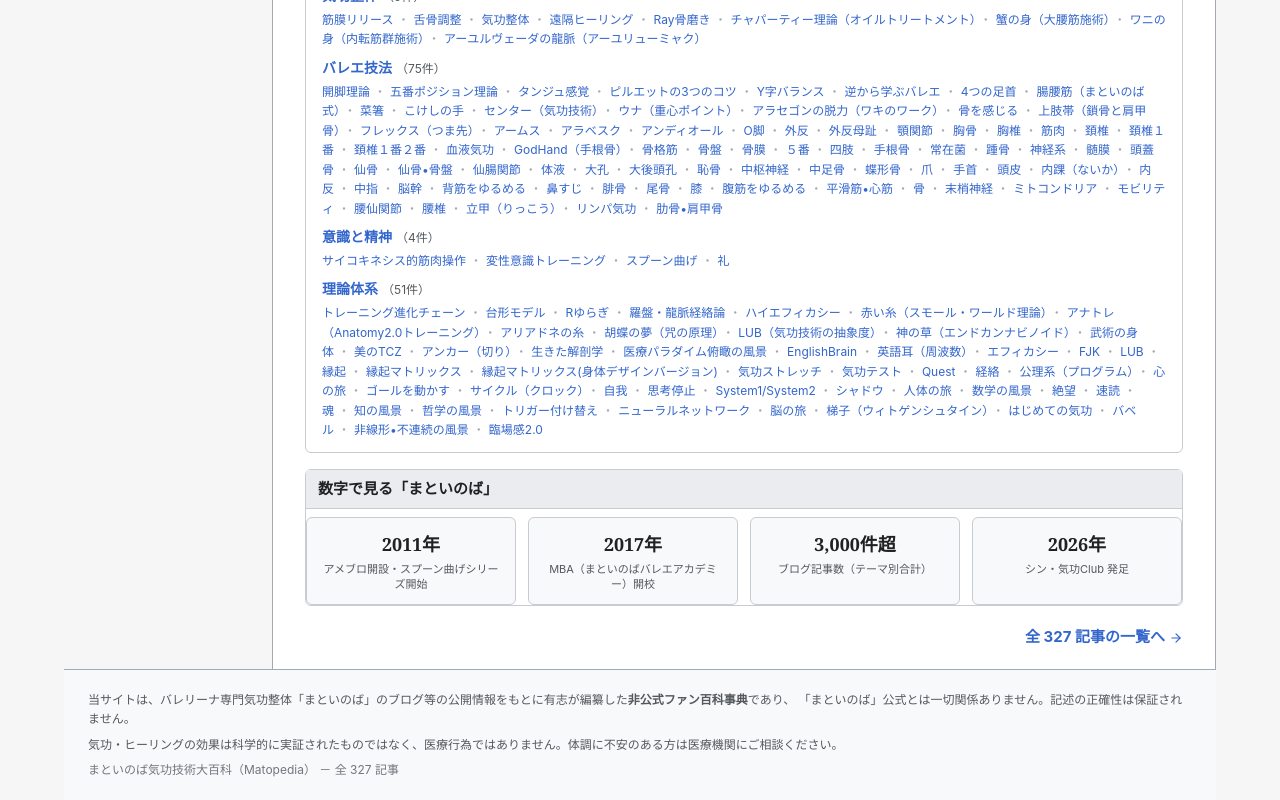
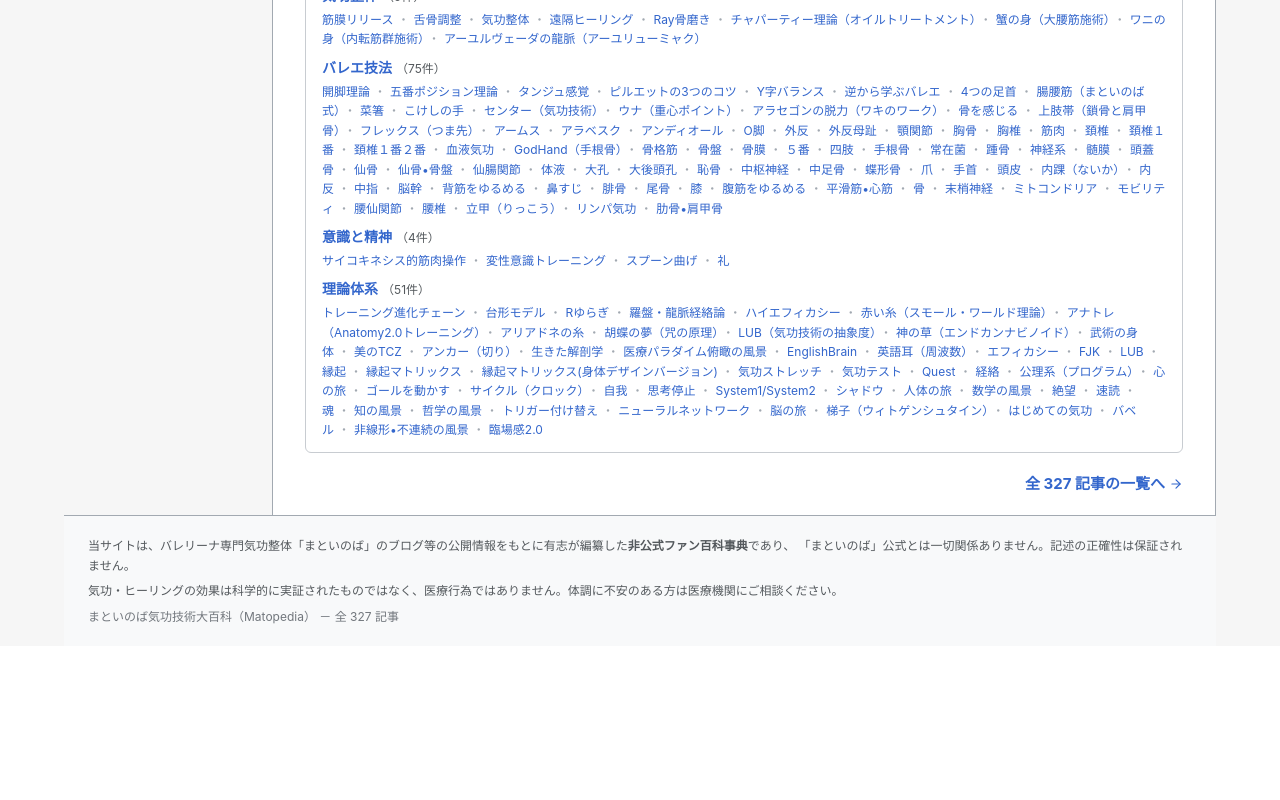
Before and after one commit to Shunya0421/matopedia, a React (Vite) app: page / in a window 1280 px wide. Shown: the part 858-1658 px from the top of the page. After the commit the page ends 1504 px from the top, so only its background shows below. Built offline with nearby package versions, Linux system fonts and the light colour scheme; what @trpc/react-query would draw is missing.

Commit message:
polish: メインページの「数字で見るまといのば」欄を削除
ユーザー要望により、統計サマリーのセクションを撤去。

```diff
--- a/src/pages/MainPage.tsx
+++ b/src/pages/MainPage.tsx
@@ -45,24 +45,6 @@ export default function MainPage() {
         </ul>
       </section>
 
-      {/* 数字で見る */}
-      <section className="wiki-portal mt-4">
-        <h2 className="wiki-portal-title">数字で見る「まといのば」</h2>
-        <div className="grid grid-cols-2 md:grid-cols-4 gap-3 mt-2">
-          {[
-            { n: '2011年', d: 'アメブロ開設・スプーン曲げシリーズ開始' },
-            { n: '2017年', d: 'MBA（まといのばバレエアカデミー）開校' },
-            { n: '3,000件超', d: 'ブログ記事数（テーマ別合計）' },
-            { n: '2026年', d: 'シン・気功Club 発足' },
-          ].map((s) => (
-            <div key={s.n} className="wiki-stat">
-              <div className="wiki-stat-n">{s.n}</div>
-              <div className="wiki-stat-d">{s.d}</div>
-            </div>
-          ))}
-        </div>
-      </section>
-
       {/* 全記事への導線 */}
       <div className="mt-5 text-right">
         <Link to="/index" className="wiki-link inline-flex items-center gap-1 font-bold">
```
